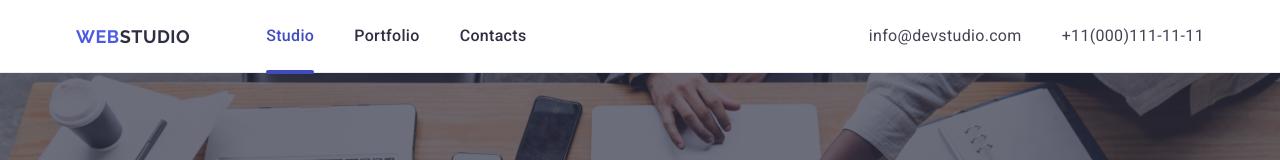
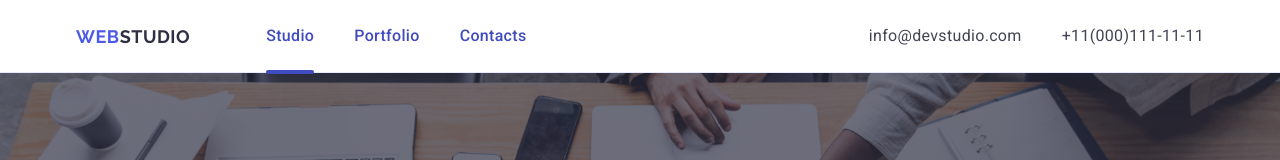
Before and after one commit to Tolixxr/goit-markup-hw-04, a plain HTML site: page index.html in a window 1280 px wide. Shown: the top 160 px of the page. Drawn offline with nearby package versions, Linux system fonts and the light colour scheme; files whose address does not match are found by name.

Commit message:
Update styles.css

```diff
--- a/css/styles.css
+++ b/css/styles.css
@@ -73,7 +73,8 @@ align-items: center;}
 
 .nav-link{padding-top: 24px;
         padding-bottom: 24px;
-        color: #2E2F42;
+        position: relative;
+            color: #404BBF;
         transition: color 250ms cubic-bezier(0.4, 0, 0.2, 1);}
 .nav-link-studio
      {padding-top: 24px;
```
